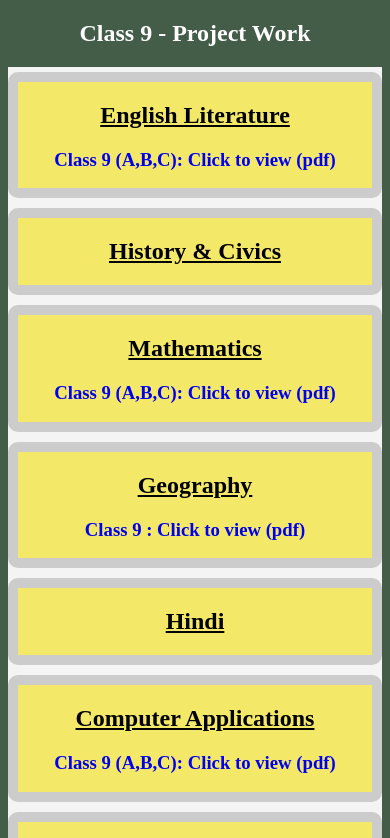
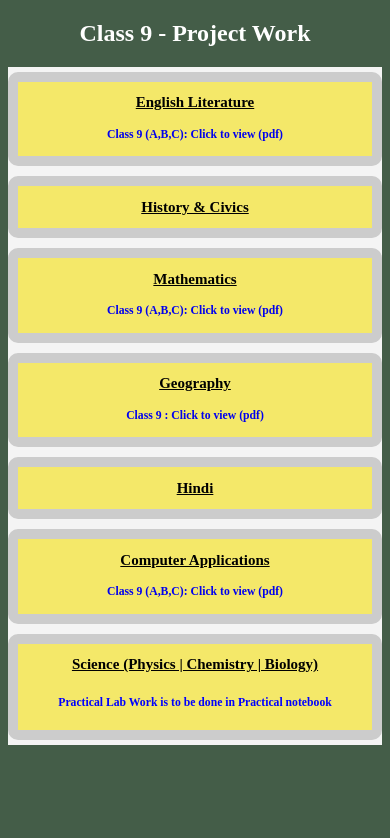
Before and after one commit to dnsctps/ProjectWork, a plain HTML site: page class 9/project.html in a window 390 px wide. Shown: the top 838 px of the page. Drawn offline with Linux system fonts and the light colour scheme.

Commit message:
Update style1.css

```diff
--- a/class 9/style1.css
+++ b/class 9/style1.css
@@ -42,7 +42,7 @@ a:visited{
 
 
 
-@media(max-width: 768px) {
+@media(max-width: 1000px) {
     .flex-container1{
         flex-direction: column;
         align-items: center;
@@ -52,7 +52,7 @@ a:visited{
         }
 
          .flex-container1 .sub {
-            /* font-size:10px; */
+            font-size:10px;
             flex: 100%;
             max-width: 100%;
 
```
